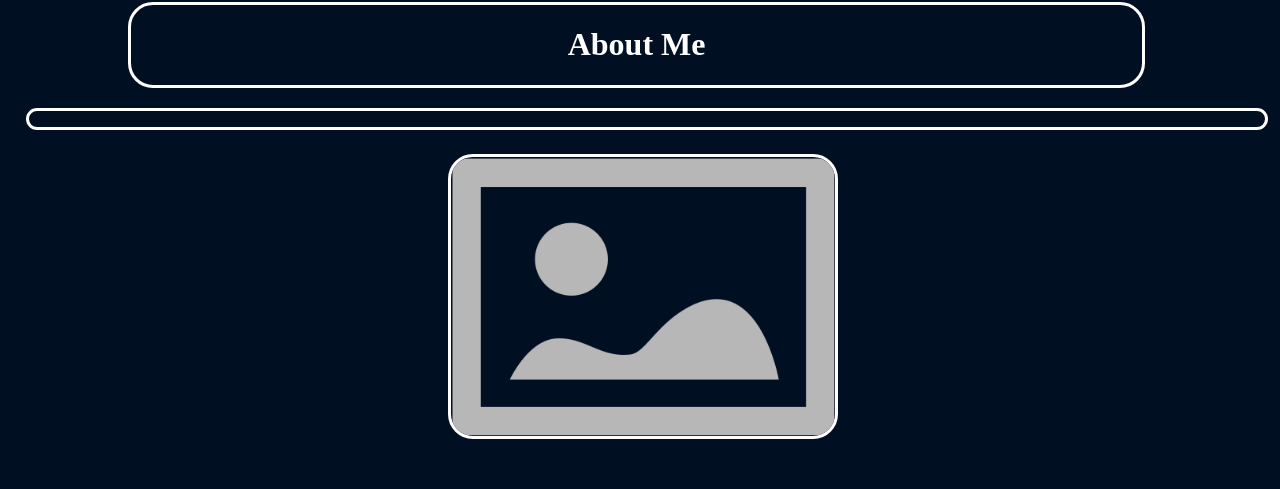
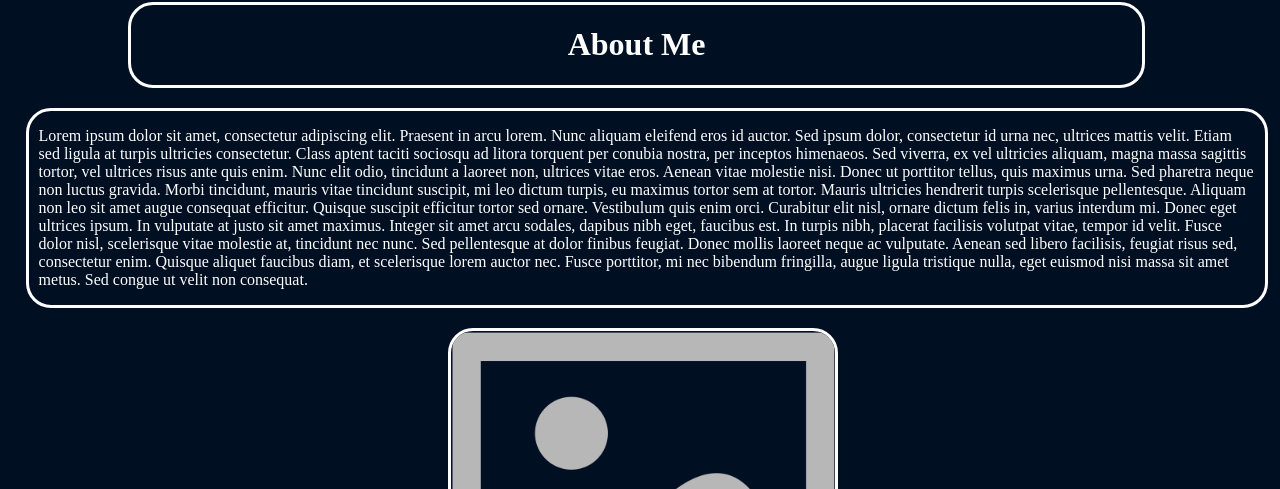
Before and after one commit to joshrunyan/Portfolio, a plain HTML site: page index.html in a window 1280 px wide. Shown: the part 709-1198 px from the top of the page. Before the commit the page ends 1162 px from the top, so only its background shows below. Drawn offline with Linux system fonts and the light colour scheme.

Commit message:
one last thing

```diff
--- a/index.html
+++ b/index.html
@@ -35,7 +35,9 @@
       </div>
 
       <article>
-        <p></p>
+        <p>Lorem ipsum dolor sit amet, consectetur adipiscing elit. Praesent in arcu lorem. Nunc aliquam eleifend eros id auctor. Sed ipsum dolor, consectetur id urna nec, ultrices mattis velit. Etiam sed ligula at turpis ultricies consectetur. Class aptent taciti sociosqu ad litora torquent per conubia nostra, per inceptos himenaeos. Sed viverra, ex vel ultricies aliquam, magna massa sagittis tortor, vel ultrices risus ante quis enim. Nunc elit odio, tincidunt a laoreet non, ultrices vitae eros. Aenean vitae molestie nisi. Donec ut porttitor tellus, quis maximus urna. Sed pharetra neque non luctus gravida. Morbi tincidunt, mauris vitae tincidunt suscipit, mi leo dictum turpis, eu maximus tortor sem at tortor. Mauris ultricies hendrerit turpis scelerisque pellentesque. Aliquam non leo sit amet augue consequat efficitur. Quisque suscipit efficitur tortor sed ornare. Vestibulum quis enim orci. Curabitur elit nisl, ornare dictum felis in, varius interdum mi.
+
+          Donec eget ultrices ipsum. In vulputate at justo sit amet maximus. Integer sit amet arcu sodales, dapibus nibh eget, faucibus est. In turpis nibh, placerat facilisis volutpat vitae, tempor id velit. Fusce dolor nisl, scelerisque vitae molestie at, tincidunt nec nunc. Sed pellentesque at dolor finibus feugiat. Donec mollis laoreet neque ac vulputate. Aenean sed libero facilisis, feugiat risus sed, consectetur enim. Quisque aliquet faucibus diam, et scelerisque lorem auctor nec. Fusce porttitor, mi nec bibendum fringilla, augue ligula tristique nulla, eget euismod nisi massa sit amet metus. Sed congue ut velit non consequat.</p>
 
       </article>
 
```
